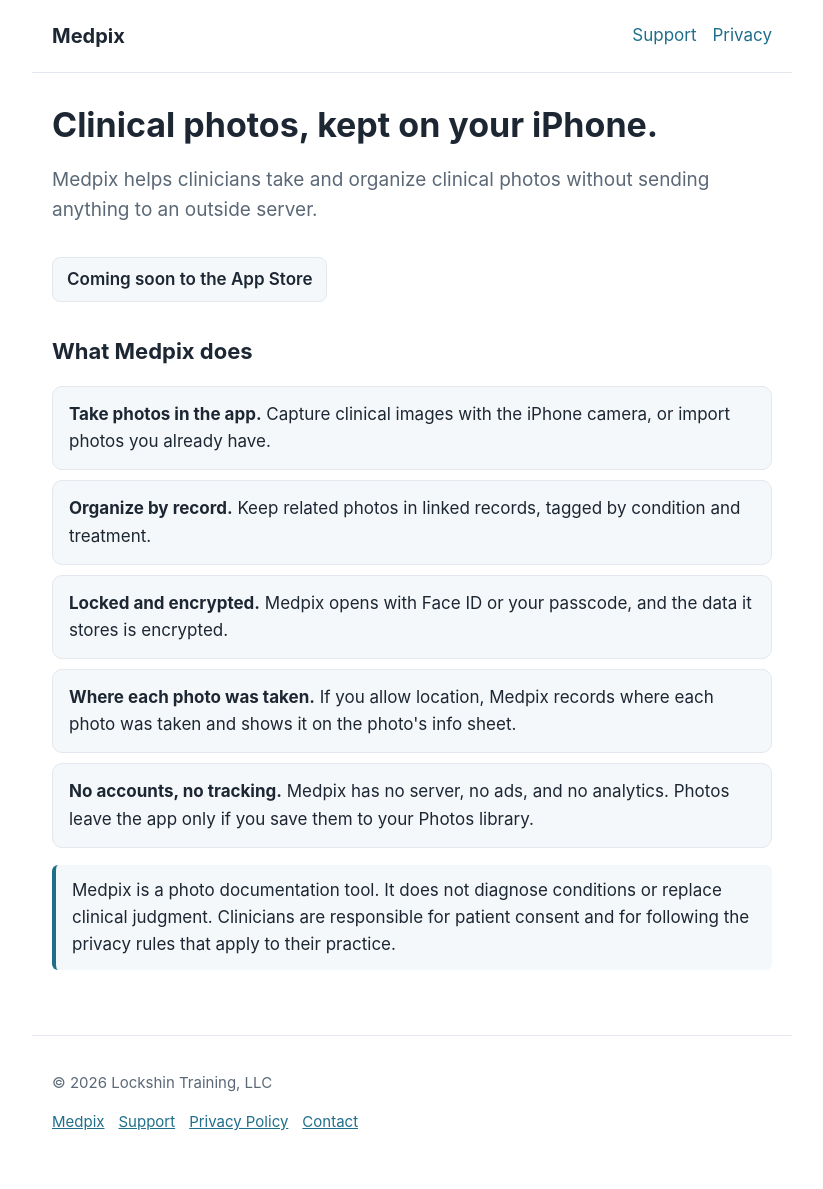
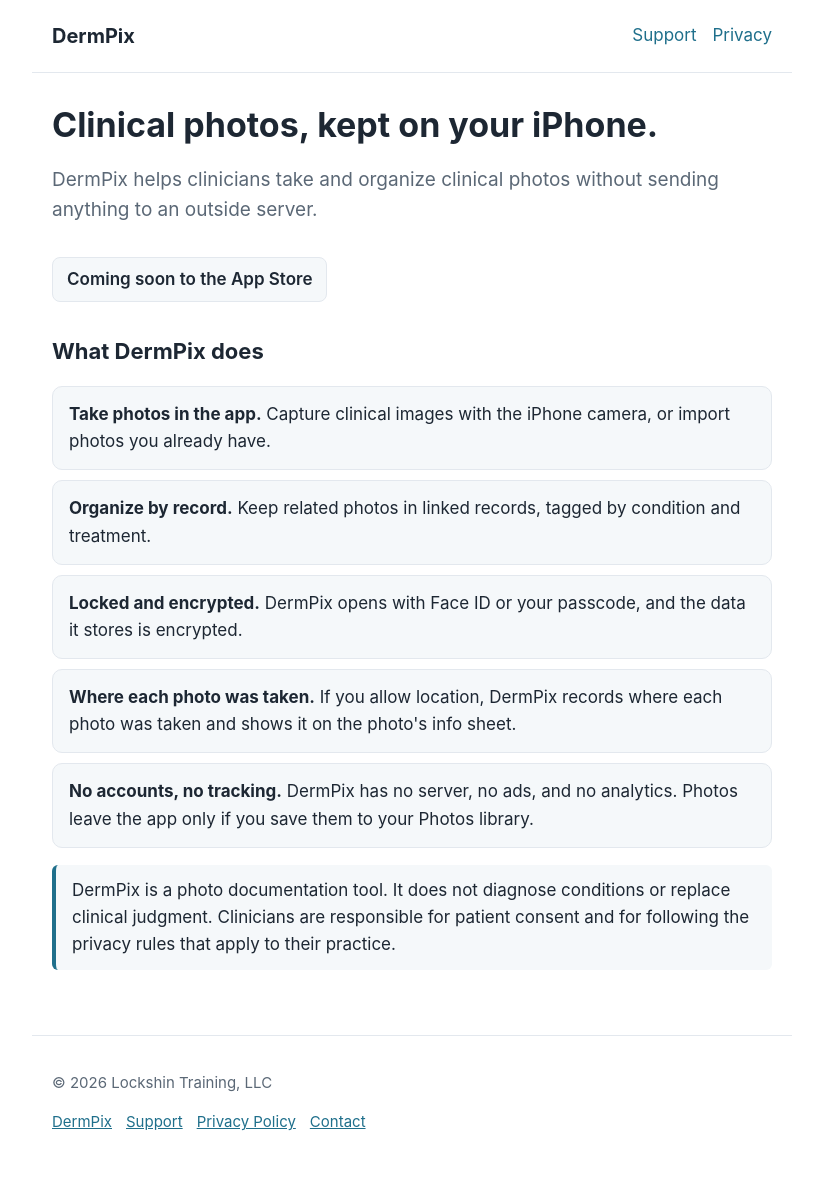
Before and after one commit to benlockshin-design/medpix, a plain HTML site: page index.html in a window 1280 px wide. Shown: the whole page, without its empty margins (228-1051 px from the left). Drawn offline with Linux system fonts and the light colour scheme.

Commit message:
Rename Medpix to DermPix on home page

```diff
--- a/index.html
+++ b/index.html
@@ -3,34 +3,34 @@
 <head>
 <meta charset="utf-8">
 <meta name="viewport" content="width=device-width, initial-scale=1">
-<title>Medpix</title>
-<meta name="description" content="Medpix is an iPhone app for clinicians to take and organize clinical photos, with everything kept on the device.">
+<title>DermPix</title>
+<meta name="description" content="DermPix is an iPhone app for clinicians to take and organize clinical photos, with everything kept on the device.">
 <link rel="stylesheet" href="assets/style.css">
 </head>
 <body>
 <header>
-  <a class="brand" href="./">Medpix</a>
+  <a class="brand" href="./">DermPix</a>
   <nav><a href="support/">Support</a><a href="privacy/">Privacy</a></nav>
 </header>
 <main>
   <h1>Clinical photos, kept on your iPhone.</h1>
-  <p class="lead">Medpix helps clinicians take and organize clinical photos without sending anything to an outside server.</p>
+  <p class="lead">DermPix helps clinicians take and organize clinical photos without sending anything to an outside server.</p>
   <span class="badge">Coming soon to the App Store</span>
 
-  <h2>What Medpix does</h2>
+  <h2>What DermPix does</h2>
   <ul class="features">
     <li><strong>Take photos in the app.</strong> Capture clinical images with the iPhone camera, or import photos you already have.</li>
     <li><strong>Organize by record.</strong> Keep related photos in linked records, tagged by condition and treatment.</li>
-    <li><strong>Locked and encrypted.</strong> Medpix opens with Face ID or your passcode, and the data it stores is encrypted.</li>
-    <li><strong>Where each photo was taken.</strong> If you allow location, Medpix records where each photo was taken and shows it on the photo's info sheet.</li>
-    <li><strong>No accounts, no tracking.</strong> Medpix has no server, no ads, and no analytics. Photos leave the app only if you save them to your Photos library.</li>
+    <li><strong>Locked and encrypted.</strong> DermPix opens with Face ID or your passcode, and the data it stores is encrypted.</li>
+    <li><strong>Where each photo was taken.</strong> If you allow location, DermPix records where each photo was taken and shows it on the photo's info sheet.</li>
+    <li><strong>No accounts, no tracking.</strong> DermPix has no server, no ads, and no analytics. Photos leave the app only if you save them to your Photos library.</li>
   </ul>
 
-  <p class="note">Medpix is a photo documentation tool. It does not diagnose conditions or replace clinical judgment. Clinicians are responsible for patient consent and for following the privacy rules that apply to their practice.</p>
+  <p class="note">DermPix is a photo documentation tool. It does not diagnose conditions or replace clinical judgment. Clinicians are responsible for patient consent and for following the privacy rules that apply to their practice.</p>
 </main>
 <footer>
   <p>&copy; 2026 Lockshin Training, LLC</p>
-  <p><a href="./">Medpix</a><a href="support/">Support</a><a href="privacy/">Privacy Policy</a><a href="mailto:dinkinganddrivingmclean@gmail.com">Contact</a></p>
+  <p><a href="./">DermPix</a><a href="support/">Support</a><a href="privacy/">Privacy Policy</a><a href="mailto:dinkinganddrivingmclean@gmail.com">Contact</a></p>
 </footer>
 </body>
 </html>
```
